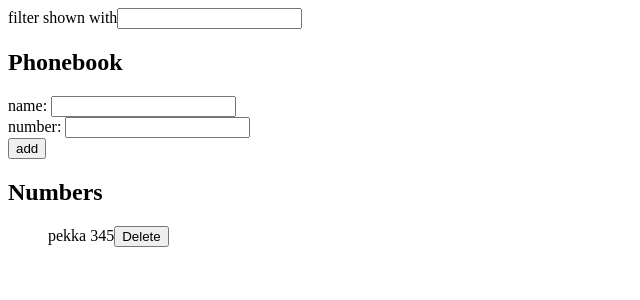
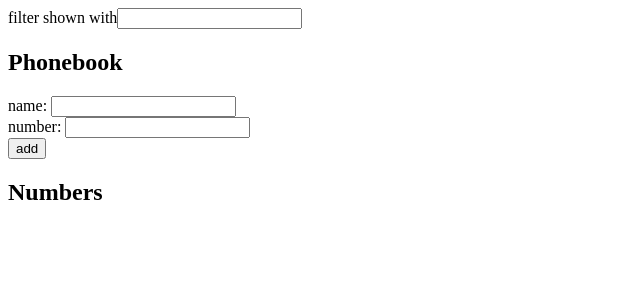
Before and after one commit to JRamone/FS2022, a React (Create React App) app in the folder osa2/puhelinluettelo/: page / in a window 1280 px wide. Shown: the top 300 px of the page, without its empty margins (0-640 px from the left). Built offline with nearby package versions, Linux system fonts and the light colour scheme; data requests are answered from the project's data file.

Commit message:
lisää 2.20

```diff
--- a/osa2/puhelinluettelo/db.json
+++ b/osa2/puhelinluettelo/db.json
@@ -1,9 +1,3 @@
 {
-  "persons": [
-    {
-      "name": "pekka",
-      "number": "345",
-      "id": 1
-    }
-  ]
+  "persons": []
 }
--- a/osa2/puhelinluettelo/src/App.js
+++ b/osa2/puhelinluettelo/src/App.js
@@ -22,10 +22,14 @@ const PersonForm = ({persons,setPersons,newName, newNumber,setNewName,setNewNumb
         const updated_person = {...persons.find(p => p.name === newName), number:newNumber}
         personService
           .updateNumber(updated_person)
+          .catch(e => {
+            setMessage({type:'error',content:`${updated_person.name} already deleted`})
+          })
         personService
           .getAll()
           .then(updatedPersons => setPersons(updatedPersons))
           .then(setMessage({type:'success',content:`${updated_person.name} successfully updated`}))
+
       }
       setTimeout(() => setMessage({type:'success',content:''}),5000)
       return
@@ -73,6 +77,9 @@ const Persons = ({persons,setPersons,filter,setMessage}) => {
         .then(personService
           .getAll()
           .then(updatedPersons => setPersons(updatedPersons)))
+        .catch(e => {
+          setMessage({type:'error',content:`${person.name} already deleted`})
+        })
       setTimeout(() => setMessage({type:'success',content:''}),5000)
     }
   }
--- a/osa2/puhelinluettelo/src/components/notification.js
+++ b/osa2/puhelinluettelo/src/components/notification.js
@@ -8,7 +8,7 @@ const Notification = ({message}) => {
         textAlign: 'center',
         color:'red',
         backgroundColor:'Gainsboro',
-        border:'3px solid green'
+        border:'3px solid red'
     }
 
     const successStyle = {
```
